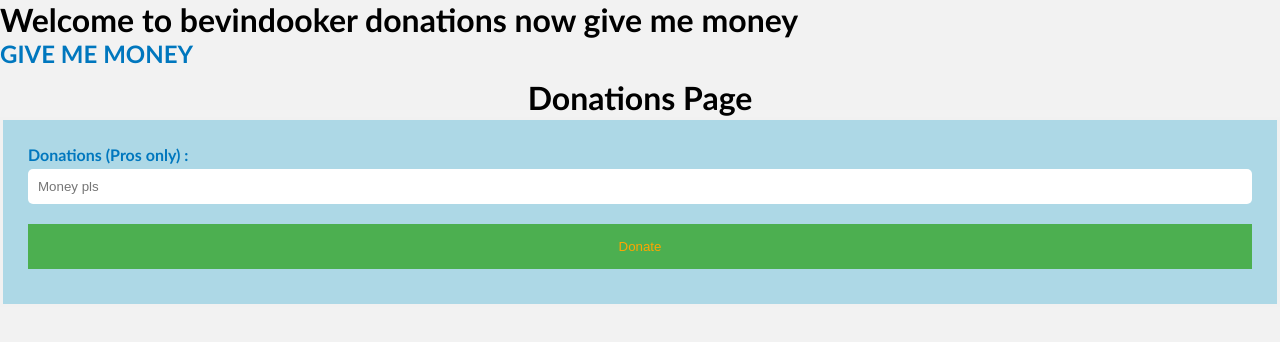
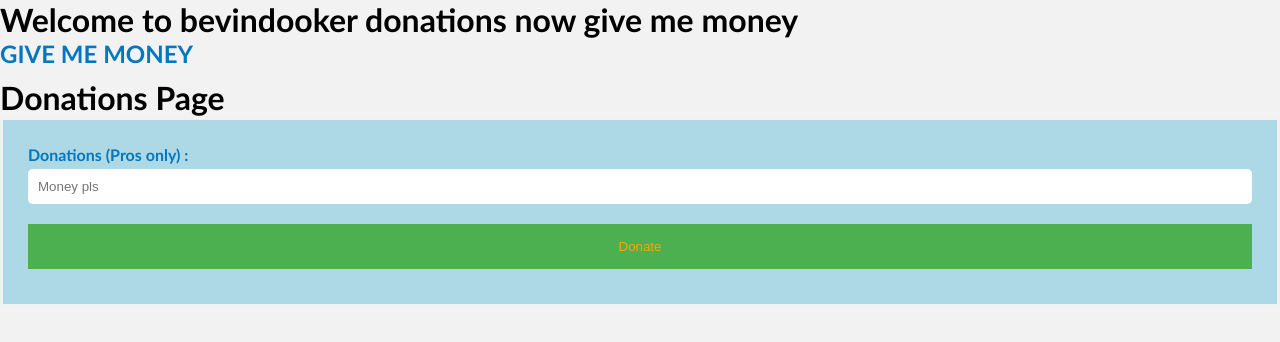
Before and after one commit to bevindooker/donors, a plain HTML site: page index.html in a window 1280 px wide. Drawn offline with Linux system fonts and the light colour scheme.

Commit message:
Update index.html

```diff
--- a/index.html
+++ b/index.html
@@ -50,7 +50,7 @@ button {
 </style>
 </head>
 <body>
-    <center> <h1> Donations Page </h1> </center>
+    <h1> Donations Page </h1>
     <form>
         <div class="container">
             <label>Donations (Pros only) : </label>
```
